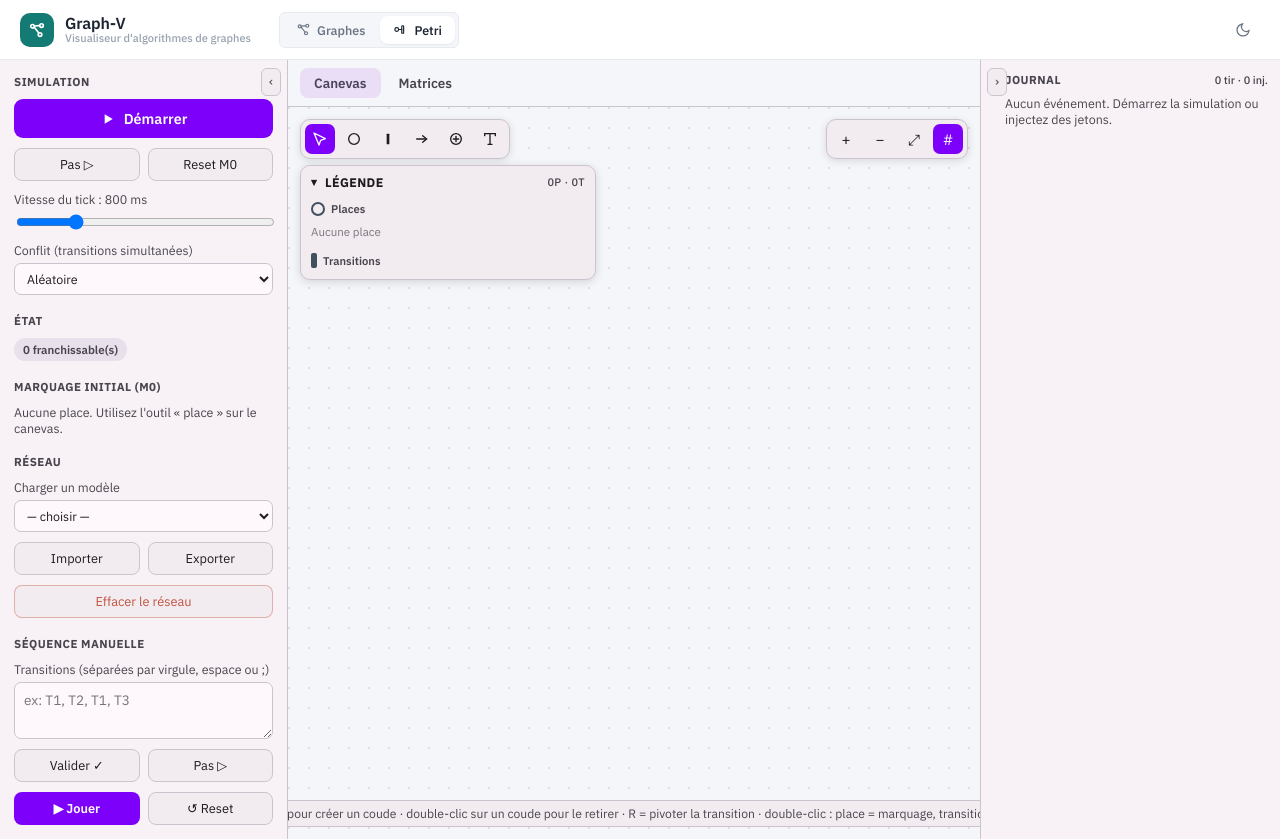
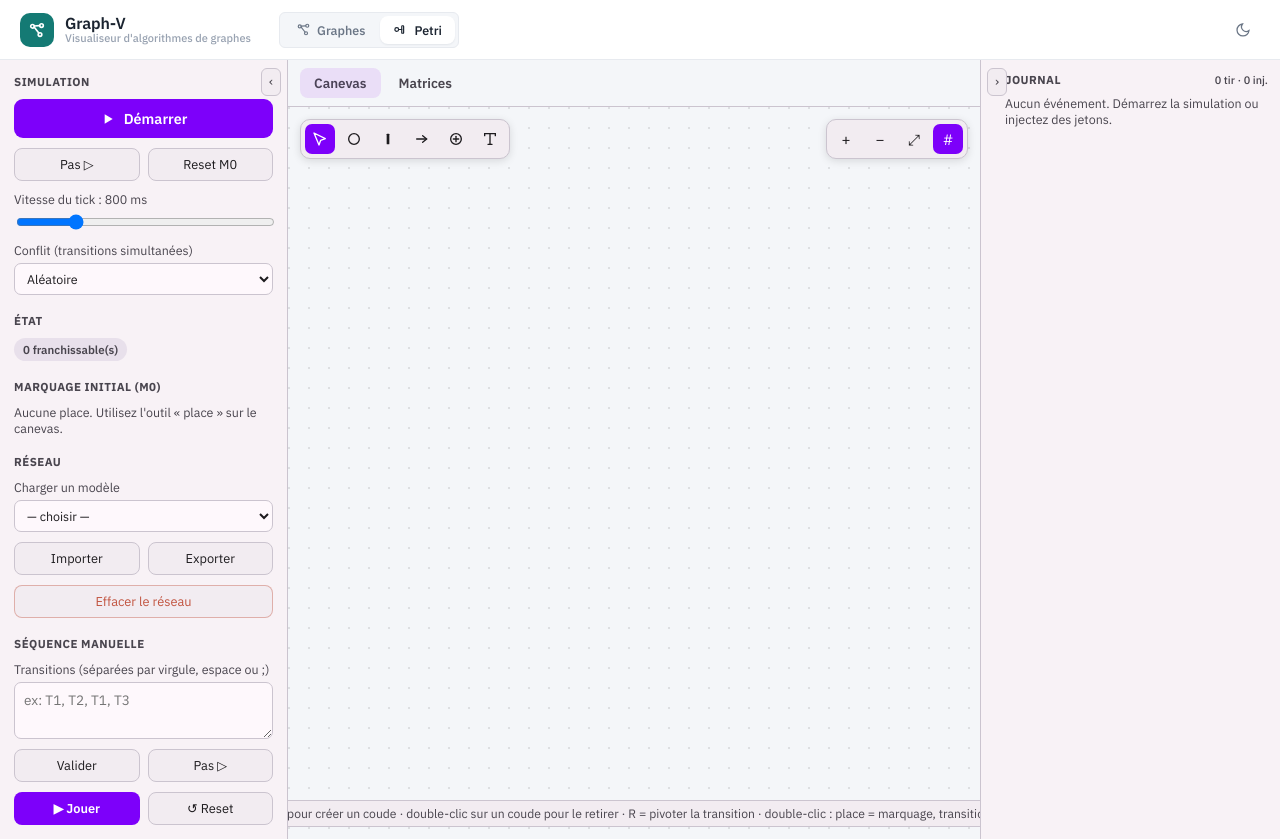
Before and after one commit to el-oslo/ro-cho-front, an Angular app: page / in a window 1280 px wide. Both pictures are taken after a click on the button "Petri". Built offline with nearby package versions, Linux system fonts and the light colour scheme.

Commit message:
fix: removed some unecessary visual and adjusted canvas heigth

```diff
--- a/src/app/features/petri/petri-canvas.component.html
+++ b/src/app/features/petri/petri-canvas.component.html
@@ -33,9 +33,9 @@
   </div>
 
   <!-- Légende éditable superposée -->
-  <div class="pc-legend-slot">
+  <!-- <div class="pc-legend-slot">
     <app-petri-legend />
-  </div>
+  </div> -->
 
   <div class="pc-hint">{{ toolHint() }}</div>
 
--- a/src/app/features/petri/petri-controls.component.html
+++ b/src/app/features/petri/petri-controls.component.html
@@ -112,7 +112,7 @@
               (click)="validateSequence()"
               [disabled]="petri.sequenceRunning()"
               title="Valider et remettre le curseur au début">
-        Valider ✓
+        Valider
       </button>
       <button class="pctrl-btn"
               (click)="stepSequence()"
--- a/src/app/features/petri/petri-controls.component.ts
+++ b/src/app/features/petri/petri-controls.component.ts
@@ -116,5 +116,6 @@ export class PetriControlsComponent {
   /** Remet la séquence au début (sans effacer la saisie). */
   resetSequence() {
     this.petri.resetSequence();
+    this.petri.reset();
   }
 }
--- a/src/app/features/petri/petri-workspace.component.scss
+++ b/src/app/features/petri/petri-workspace.component.scss
@@ -44,7 +44,8 @@
   display: flex;
   flex-direction: column;
   min-width: 0;
-  min-height: 0;
+  min-height: 80vh;
+  height: 100%;
 }
 
 .pw-tabs {
```
